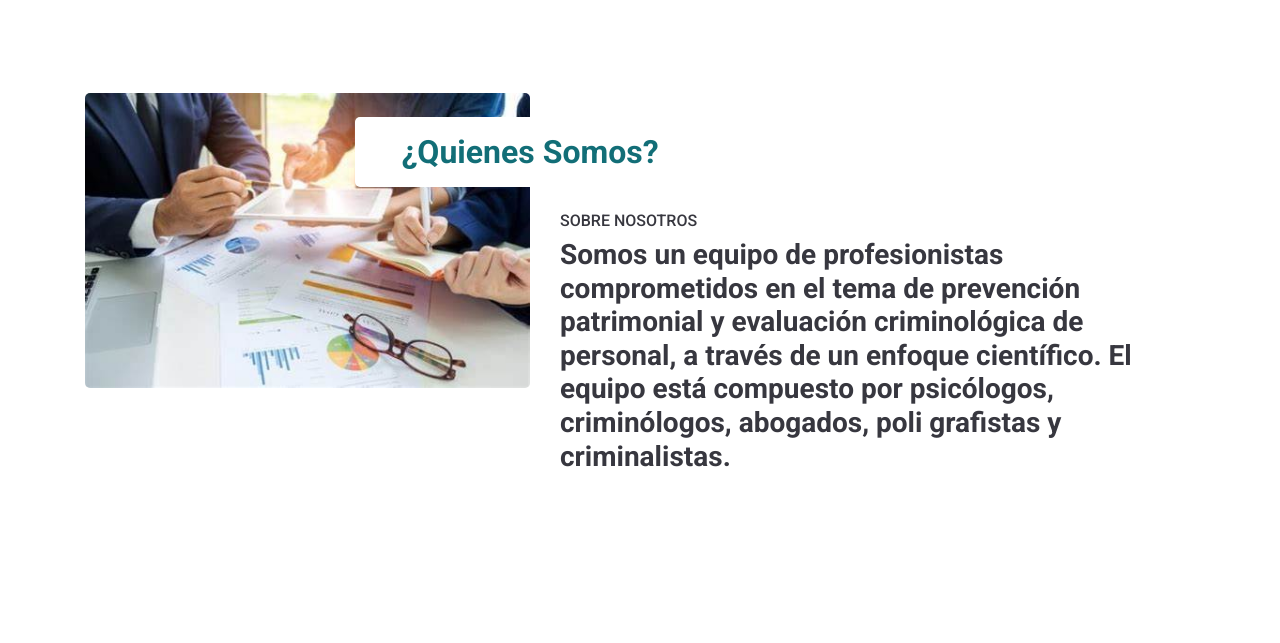
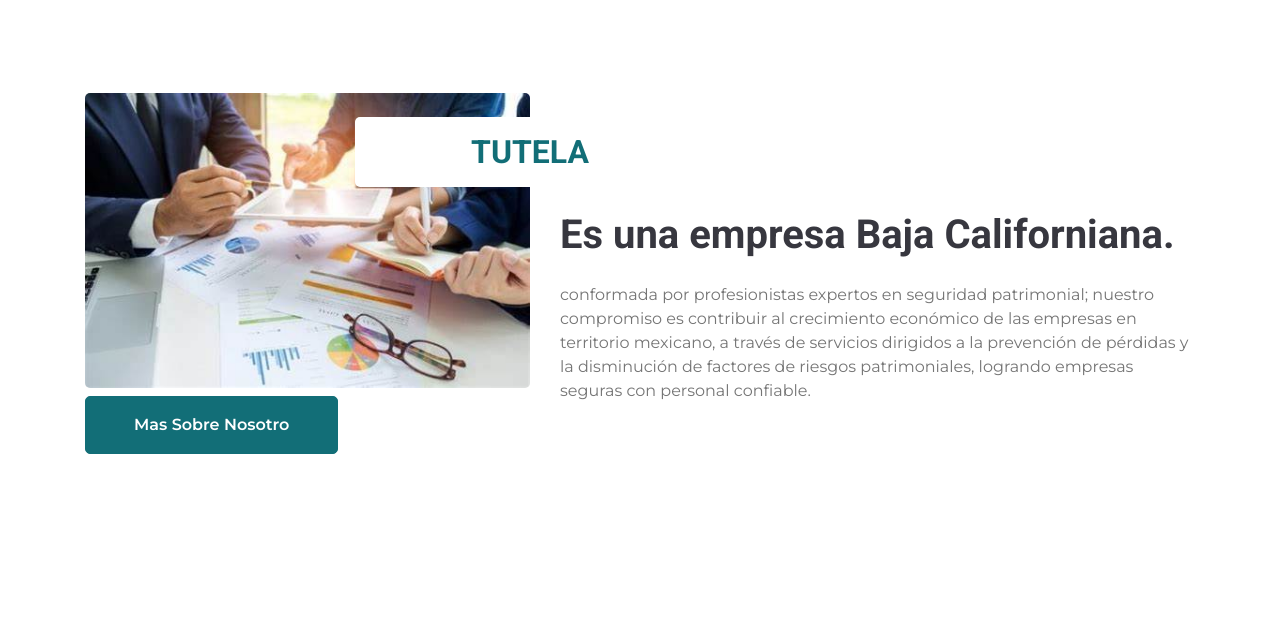
Before and after one commit to Akzag/Tutela, a plain HTML site: page about.html in a window 1280 px wide. Shown: the part 134-777 px from the top of the page. Drawn offline with nearby package versions, Linux system fonts and the light colour scheme.

Commit message:
como das lata!

```diff
--- a/about.html
+++ b/about.html
@@ -118,19 +118,22 @@
         <div class="row">
           <div class="col-lg-5">
             <img class="img-fluid rounded" src="img/about.jpg" alt="" />
+            <a class="btn btn-primary py-3 px-5 mt-2" href="about.html"> Mas Sobre Nosotro</a>
           </div>
           <div class="col-lg-7 mt-4 mt-lg-0">
             <h2
               class="position-relative text-center bg-white text-primary rounded p-3 mt-4 mb-4 d-none d-lg-block"
               style="width: 350px; margin-left: -205px">
-              ¿Quienes Somos?
+              TUTELA
             </h2>
-            <h6 class="text-uppercase">Sobre Nosotros</h6>
-            <h3 class="mb-4">
-              Somos un equipo de profesionistas comprometidos en el tema de prevención patrimonial y
-              evaluación criminológica de personal, a través de un enfoque científico. El equipo
-              está compuesto por psicólogos, criminólogos, abogados, poli grafistas y criminalistas.
-            </h3>
+            <h3 class="text-uppercase"></h3>
+            <h1 class="mb-4">Es una empresa Baja Californiana.</h1>
+            <p>
+              conformada por profesionistas expertos en seguridad patrimonial; nuestro compromiso es
+              contribuir al crecimiento económico de las empresas en territorio mexicano, a través
+              de servicios dirigidos a la prevención de pérdidas y la disminución de factores de
+              riesgos patrimoniales, logrando empresas seguras con personal confiable.
+            </p>
           </div>
         </div>
       </div>
```
